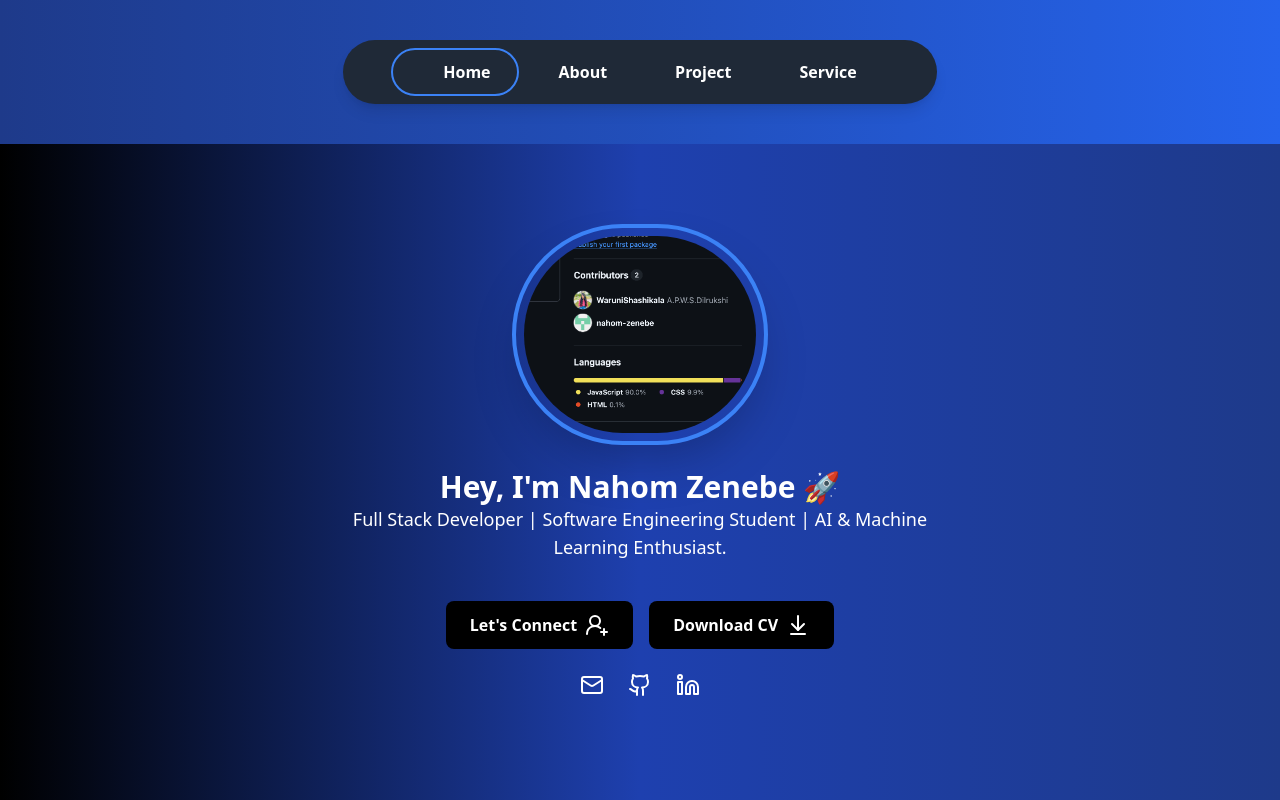
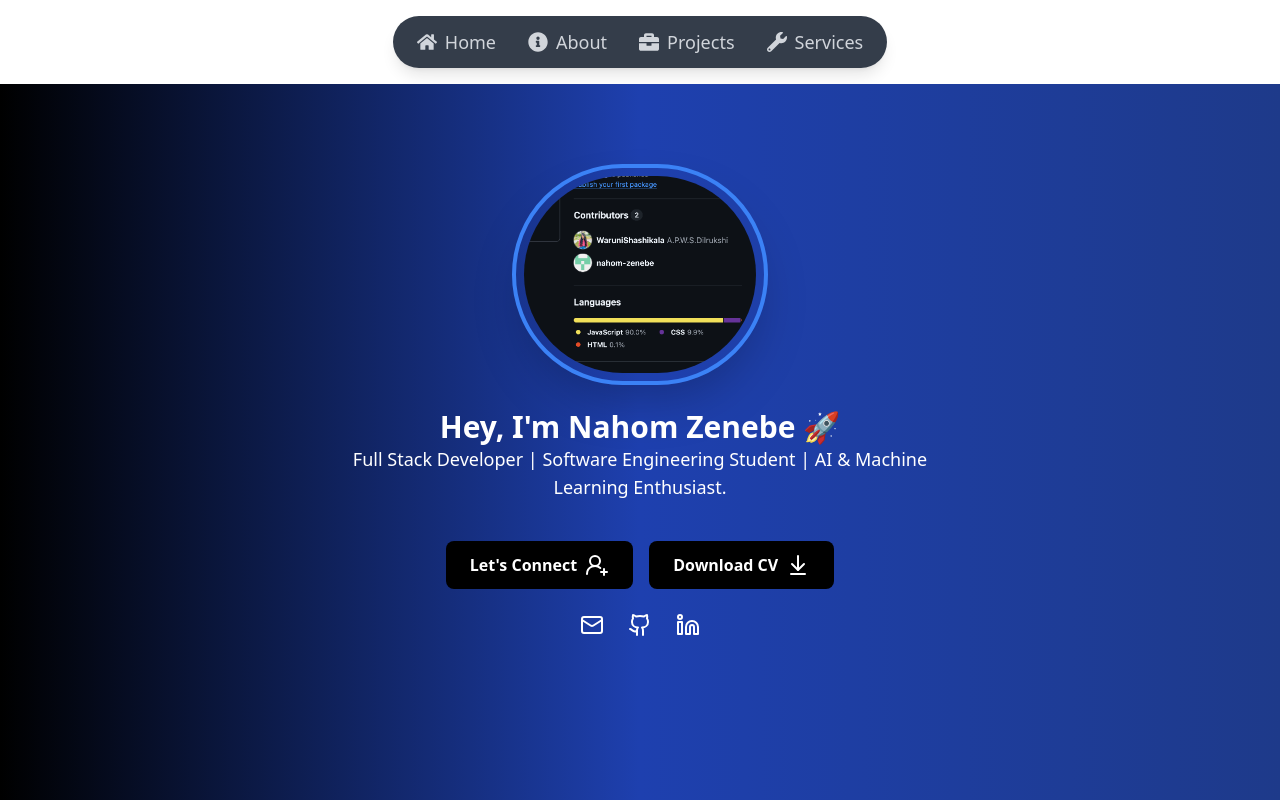
Before and after one commit to nahom-zenebe/Personal-Poritfolio, a React (Create React App) app in the folder personal/: page /Project in a window 1280 px wide. Shown: the top 800 px of the page. Built offline with nearby package versions, Linux system fonts and the light colour scheme.

Commit message:
adding feature to project

```diff
--- a/personal/src/components/Navbar.jsx
+++ b/personal/src/components/Navbar.jsx
@@ -1,63 +1,48 @@
-import React, { useState } from 'react';
-import Homepage from "../pages/Homepage";
-import Projectpage from "../pages/Projectpage"
-import Aboutpage from "../pages/Projectpage"
-import { Link } from 'react-router-dom';
+import React from 'react';
+import { FaHome, FaInfoCircle, FaBriefcase, FaWrench } from 'react-icons/fa'; // Importing icons from React Icons
 
 function Navbar() {
-  const [activeLink, setActiveLink] = useState('home');
-  const [indicatorPosition, setIndicatorPosition] = useState(0);
+  return (
+    <nav className="flex justify-center items-center p-4">
+      {/* Navigation Bar Container */}
+      <div className="bg-gray-800 bg-opacity-90 backdrop-blur-sm rounded-full px-6 py-3 shadow-lg flex space-x-8">
+        {/* Home */}
+        <a
+          href="#home"
+          className="flex items-center text-gray-300 hover:text-white transition-all duration-300 group"
+        >
+          <FaHome className="w-5 h-5 mr-2 group-hover:-translate-y-1 transition-transform duration-300" />
+          <span className="text-lg font-medium">Home</span>
+        </a>
 
-  const handleLinkClick = (section, index) => {
-    setActiveLink(section);
-    setIndicatorPosition(index);
+        {/* About */}
+        <a
+          href="#about"
+          className="flex items-center text-gray-300 hover:text-white transition-all duration-300 group"
+        >
+          <FaInfoCircle className="w-5 h-5 mr-2 group-hover:-translate-y-1 transition-transform duration-300" />
+          <span className="text-lg font-medium">About</span>
+        </a>
 
-    const sectionElement = document.getElementById(section);
-    if (sectionElement) {
-      sectionElement.scrollIntoView({ behavior: 'smooth' });
-    } else {
-      console.error(`Section with ID ${section} not found.`);
-    }
-  };
+        {/* Projects */}
+        <a
+          href="#projects"
+          className="flex items-center text-gray-300 hover:text-white transition-all duration-300 group"
+        >
+          <FaBriefcase className="w-5 h-5 mr-2 group-hover:-translate-y-1 transition-transform duration-300" />
+          <span className="text-lg font-medium">Projects</span>
+        </a>
 
-  return (
-    <div className="flex justify-center py-10 bg-gradient-to-r from-blue-900 via-white-200 to-blue-600">
-      <div className="relative px-10 h-16 bg-gray-800 rounded-full shadow-lg">
-        <ul className="flex items-center justify-between w-full h-full px-4">
-          <li
-            onClick={() => handleLinkClick('home', 0)}
-            className={`relative cursor-pointer ml-5 text-white font-semibold py-2 px-6 rounded-full transition duration-300 ease-in-out transform hover:bg-gray-700 ${activeLink === 'home' ? 'text-blue-500' : ''}`}
-          >
-          <Link to='/'> Home</Link>
-          </li>
-          <li
-            onClick={() => handleLinkClick('project', 1)}
-            className={`relative cursor-pointer text-white ml-5 font-semibold py-2 px-6 rounded-full transition duration-300 ease-in-out transform hover:bg-gray-700 ${activeLink === 'project' ? 'text-blue-500' : ''}`}
-          >
-    <Link to='/About'> About</Link>
-          </li>
-          <li
-            onClick={() => handleLinkClick('service', 2)}
-            className={`relative cursor-pointer text-white ml-5 font-semibold py-2 px-6 rounded-full transition duration-300 ease-in-out transform hover:bg-gray-700 ${activeLink === 'service' ? 'text-blue-500' : ''}`}
-          >
-     <Link to='/Project'> Project</Link>
-          </li>
-          <li
-            onClick={() => handleLinkClick('about', 3)}
-            className={`relative cursor-pointer text-white ml-5 font-semibold py-2 px-6 rounded-full transition duration-300 ease-in-out transform hover:bg-gray-700 ${activeLink === 'about' ? 'text-blue-500' : ''}`}
-          >
-         <Link to='/service'> Service</Link>
-          </li>
-        </ul>
-
-        <div
-          className="absolute bottom-2 left-0 border-2 border-blue-500 w-32 h-12 rounded-full transition-all ml-12 duration-500"
-          style={{
-            transform: `translateX(${indicatorPosition * 120}px)`,
-          }}
-        />
+        {/* Services */}
+        <a
+          href="#services"
+          className="flex items-center text-gray-300 hover:text-white transition-all duration-300 group"
+        >
+          <FaWrench className="w-5 h-5 mr-2 group-hover:-translate-y-1 transition-transform duration-300" />
+          <span className="text-lg font-medium">Services</span>
+        </a>
       </div>
-    </div>
+    </nav>
   );
 }
 
--- a/personal/src/pages/Projectpage.jsx
+++ b/personal/src/pages/Projectpage.jsx
@@ -1,69 +1,127 @@
-import React, { useEffect, useRef } from 'react';
-import { gsap } from 'gsap';
-import { ScrollTrigger } from 'gsap/ScrollTrigger';
-import project1 from '../images/1.avif'
-import project2 from '../images/2.avif'
-import project3 from '../images/3.avif'
-import project4 from '../images/4.avif'
-import project5 from '../images/5.avif'
-import project6 from '../images/6.avif'
-import { Plus, Github, Eye } from 'lucide-react';
+import React from 'react';
+import { FaGithub, FaCloud } from 'react-icons/fa';
+import { FaReact, FaNodeJs, FaDatabase, FaCss3Alt, FaHtml5, FaAws } from 'react-icons/fa';
+import service1 from '../images/service1.webp'; // Custom image import
+import service2 from '../images/service2.webp'; // Custom image import
+import service3 from '../images/service3.webp'; // Custom image import
 
-gsap.registerPlugin(ScrollTrigger);
-
-function Projectpage() {
-  useEffect(() => {
-    gsap.utils.toArray('.project-card').forEach((card) => {
-      gsap.fromTo(
-        card,
-        { opacity: 0, y: 30 },
-        {
-          opacity: 1,
-          y: 0,
-          duration: 0.8,
-          ease: 'power3.out',
-          scrollTrigger: {
-            trigger: card,
-            start: 'top 85%',
-            toggleActions: 'play none none reverse',
-          },
-        }
-      );
-    });
-  }, []);
+function Portfolio() {
+  const projects = [
+    {
+      title: 'E-Learning Platform',
+      description: 'A platform designed to make education accessible to underserved communities.',
+      imageSrc: service1,
+      technologies: [
+        { name: 'React', icon: <FaReact size={24} /> },
+        { name: 'Node.js', icon: <FaNodeJs size={24} /> },
+        { name: 'MongoDB', icon: <FaDatabase size={24} /> },
+      ],
+      githubLink: 'https://github.com/username/elearning-platform',
+      liveDemoLink: 'https://live-demo-link.com',
+    },
+    {
+      title: 'Task Manager',
+      description: 'A simple app to manage tasks and improve productivity.',
+      imageSrc: service2,
+      technologies: [
+        { name: 'React', icon: <FaReact size={24} /> },
+        { name: 'Firebase', icon: <FaCloud size={24} /> },
+      ],
+      githubLink: 'https://github.com/username/task-manager',
+      liveDemoLink: 'https://task-manager-demo.com',
+    },
+    {
+      title: 'Portfolio Website',
+      description: 'A personal website to showcase projects and skills.',
+      imageSrc: service3,
+      technologies: [
+        { name: 'React', icon: <FaReact size={24} /> },
+        { name: 'Tailwind CSS', icon: <FaCss3Alt size={24} /> },
+        { name: 'HTML5', icon: <FaHtml5 size={24} /> },
+      ],
+      githubLink: 'https://github.com/username/portfolio',
+      liveDemoLink: 'https://portfolio-link.com',
+    },
+    {
+      title: 'Weather App',
+      description: 'A weather forecasting app using real-time data.',
+      imageSrc: service1,
+      technologies: [
+        { name: 'React', icon: <FaReact size={24} /> },
+        { name: 'OpenWeatherMap API', icon: <FaAws size={24} /> },
+      ],
+      githubLink: 'https://github.com/username/weather-app',
+      liveDemoLink: 'https://weather-app-demo.com',
+    },
+  ];
 
   return (
-    <div className='bg-black h-full w-full'>
-    <div className="bg-gradient-to-b from-gray-900 via-gray-800 to-gray-600 min-h-screen text-gray-100 flex flex-col items-center justify-center py-20 ">
-      <h1 className="text-5xl font-extrabold text-white mb-10">My Projects</h1>
+    <div className="bg-gray-900 text-white p-6 rounded-lg shadow-2xl mb-8">
+      <h1 className="text-4xl font-bold text-blue-400 text-center mb-8">Projects</h1>
+      <div className="grid grid-cols-1 md:grid-cols-2 lg:grid-cols-3 gap-8">
+        {projects.map((project, index) => (
+          <div
+            key={index}
+            className="bg-gray-800 p-6 rounded-lg shadow-xl transition-transform transform hover:scale-105 hover:bg-gray-700"
+          >
+            {/* Header Section */}
+            <header className="text-center mb-4">
+              <h2 className="text-2xl font-bold text-blue-400 mb-2">{project.title}</h2>
+              <p className="text-lg text-gray-300">{project.description}</p>
+            </header>
 
-      <div className="projects-container w-full overflow-hidden">
-        <div className="grid grid-cols-3 ml-16 gap-16 items-center">
-          {[project1, project2, project3, project4, project5].map((project, index) => (
-            <div key={index} className="project-card bg-gray-800 w-96 rounded-lg overflow-hidden shadow-2xl relative group">
-              <img src={project} className="project-image w-full h-64 object-cover transition-transform duration-300 group-hover:scale-105" />
-              <div className="absolute inset-0 bg-black bg-opacity-50 opacity-0 group-hover:opacity-100 flex justify-center items-center transition-opacity duration-300">
-                <a href="#" className="mx-3 text-white p-2 rounded-full bg-gray-700 hover:bg-gray-600 transition-all">
-                  <Github size={24} />
+            {/* Image Section */}
+            <div className="relative mb-4">
+              <img
+                src={project.imageSrc}
+                alt={project.title}
+                className="w-full h-40 object-cover rounded-lg shadow-xl transition-all duration-300 transform hover:scale-105"
+                onError={(e) => {
+                  e.target.src = 'https://via.placeholder.com/400x200'; // Fallback image
+                }}
+              />
+            </div>
+
+            {/* Technology Icons */}
+            <div className="flex justify-center gap-4 mb-4">
+              {project.technologies.map((tech, index) => (
+                <div
+                  key={index}
+                  className="w-12 h-12 flex justify-center items-center bg-gray-700 p-3 rounded-full transition-transform duration-300 transform hover:scale-110"
+                  aria-label={tech.name}
+                >
+                  {tech.icon}
+                </div>
+              ))}
+            </div>
+
+            {/* Links Section */}
+            <div className="flex justify-between items-center mb-4">
+              <a
+                href={project.githubLink}
+                target="_blank"
+                rel="noopener noreferrer"
+                className="inline-flex items-center text-blue-500 hover:text-blue-400 transition-all duration-300 text-sm font-medium"
+              >
+                <FaGithub className="mr-2" />
+                View on GitHub
+              </a>
+              {project.liveDemoLink && (
+                <a
+                  href={project.liveDemoLink}
+                  target="_blank"
+                  rel="noopener noreferrer"
+                  className="inline-flex items-center text-blue-500 hover:text-blue-400 transition-all duration-300 text-sm font-medium"
+                >
+                  Live Demo
                 </a>
-                <a href="#" className="mx-3 text-white p-2 rounded-full bg-gray-700 hover:bg-gray-600 transition-all">
-                  <Eye size={24} />
-                </a>
-              </div>
-            </div>
-          ))}
-
-          <div className="bg-white flex justify-center items-center w-96 min-h-64 rounded-lg overflow-hidden shadow-2xl">
-            <div className='block text-center'>
-              <Plus className='text-black w-24 h-40' />
-              <h1 className='text-black font-bold'>Your project</h1>
+              )}
             </div>
           </div>
-        </div>
+        ))}
       </div>
-    </div>
     </div>
   );
 }
 
-export default Projectpage;
+export default Portfolio;
```
